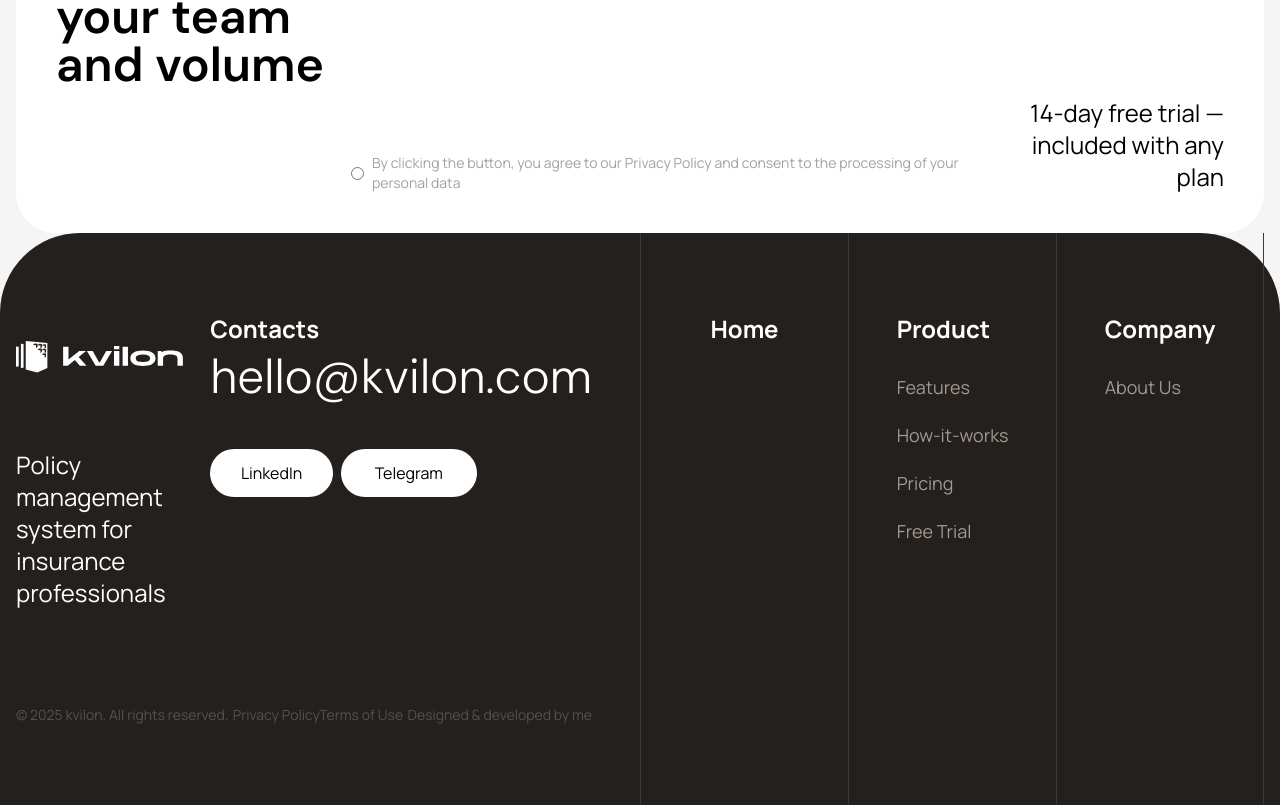
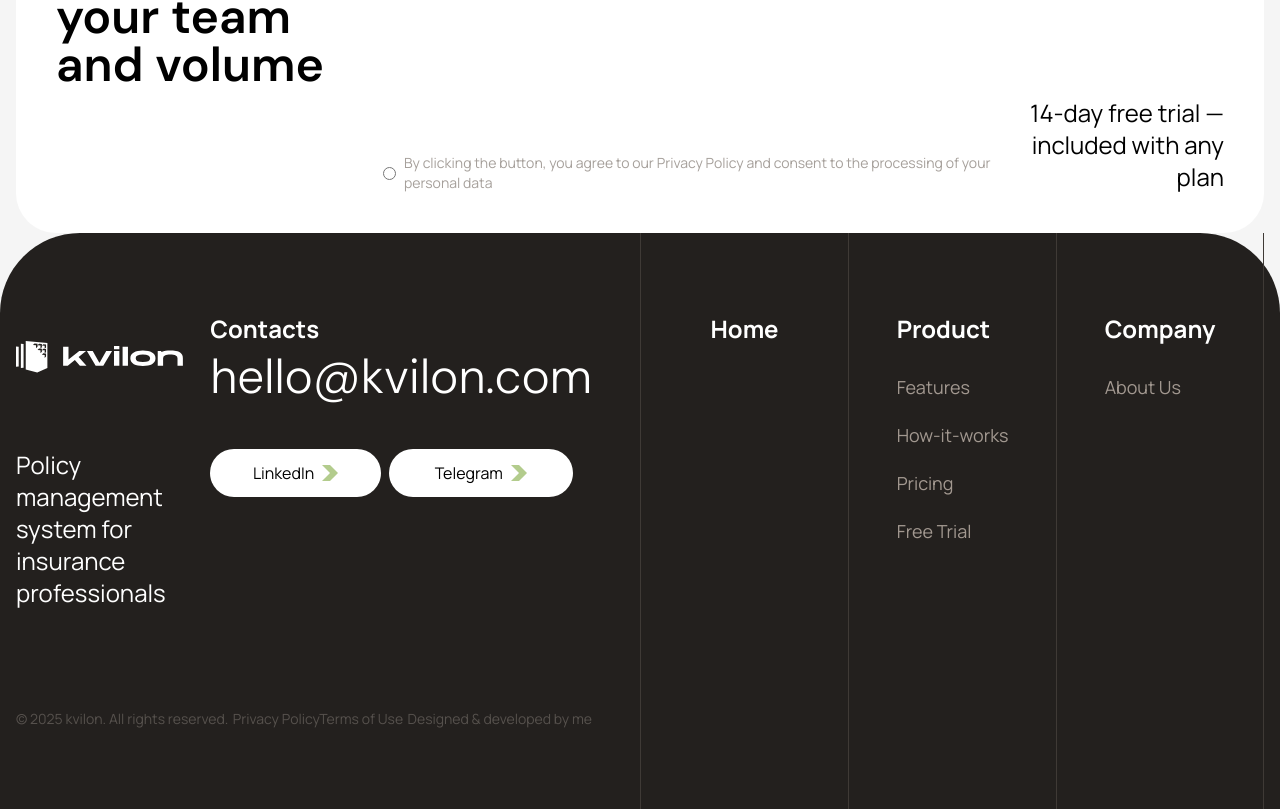
Before and after one commit to slapxxi/kvilon, a React (Vite) app: page / in a window 1280 px wide. Shown: the part 285-1094 px from the top of the page. Built offline with nearby package versions, Linux system fonts and the light colour scheme.

Commit message:
more styling and icons

```diff
--- a/src/App.tsx
+++ b/src/App.tsx
@@ -1,3 +1,4 @@
+import ChevronRight from '~/assets/chevron-right.svg?react'
 import Logo from '~/assets/kvilon-logo.svg?react'
 import config from '~/config'
 import './App.css'
@@ -53,7 +54,7 @@ const App = () => {
           <span>{config.text.request}</span>
         </button>
 
-        <div className="col-2 row-3 self-end justify-self-center text-sm">
+        <div className="col-2 row-3 self-end ml-8 text-sm">
           <label className="inline-flex items-center gap-2 text-stone-400">
             <input type="radio" />
             <span>{config.text.terms}</span>
@@ -66,7 +67,7 @@ const App = () => {
       </section>
 
       <footer className="col-span-full grid grid-cols-subgrid rounded-t-[80px] bg-dark-stone text-white">
-        <div className="col-2 grid grid-cols-2 grid-rows-[80px_auto_80px]">
+        <div className="col-2 grid grid-cols-2 grid-rows-[80px_auto_minmax(120px,auto)_80px]">
           <div className="row-2 mr-12 grid grid-cols-[auto_minmax(10px,80px)_auto] gap-y-12">
             <Logo className="w-108 max-w-full self-center" />
             <div className="col-3 grid gap-2">
@@ -85,23 +86,29 @@ const App = () => {
 
             <div className="col-3 flex gap-2 self-start">
               <button className="btn btn-secondary">
+                <span className="inline-flex gap-2 items-center">
                   <span>LinkedIn</span>
+                  <ChevronRight className="text-darklime-200 size-4"></ChevronRight>
+                </span>
               </button>
               <button className="btn btn-secondary">
+                <span className="inline-flex gap-2 items-center">
                   <span>Telegram</span>
+                  <ChevronRight className="text-darklime-200 size-4"></ChevronRight>
+                </span>
               </button>
             </div>
+          </div>
 
-            <div className="col-span-full row-4 flex text-sm justify-between text-bronze-600">
+          <div className="col-1 mr-12 row-3 flex text-sm self-end justify-between text-bronze-600">
             <div>&copy; 2025 kvilon. All rights reserved.</div>
             <div>Privacy PolicyTerms of Use</div>
             <div>Designed &amp; developed by me</div>
           </div>
-          </div>
 
-          <div className="col-2 row-span-3 grid grid-cols-3 grid-rows-subgrid">
+          <div className="col-2 row-[1/-1] grid grid-cols-3 grid-rows-subgrid">
             {config.footerSections.map((section) => (
-              <section className="row-span-3 grid grid-rows-subgrid justify-items-center border-l border-bronze-700 last:border-r">
+              <section className="row-span-full grid grid-rows-subgrid justify-items-center border-l border-bronze-700 last:border-r">
                 <div className="row-2 grid content-start gap-7">
                   <h3 className="text-2xl font-bold">{section.title}</h3>
                   <ul className="grid gap-5">
--- a/src/index.css
+++ b/src/index.css
@@ -11,3 +11,7 @@
 body {
   @apply font-text;
 }
+
+::selection {
+  @apply bg-darklime-200 text-dark-stone;
+}
--- a/src/styles/components/button.css
+++ b/src/styles/components/button.css
@@ -13,6 +13,10 @@
 
   .btn-secondary {
     @apply bg-white;
+
+    &:hover {
+      @apply bg-white/80;
+    }
   }
 
   .btn-outline {
--- a/src/styles/theme.css
+++ b/src/styles/theme.css
@@ -1,5 +1,6 @@
 @theme {
   --color-olive: #cdef99;
+  --color-darklime-200: #b3cc8d;
   --color-bronze: #af9061;
   --color-bronze-400: #a29890;
   --color-bronze-600: #56514d;
```
Also changed, not shown: src/assets/chevron-right.svg (added). Lines whose indentation alone changed are shown as unchanged.
